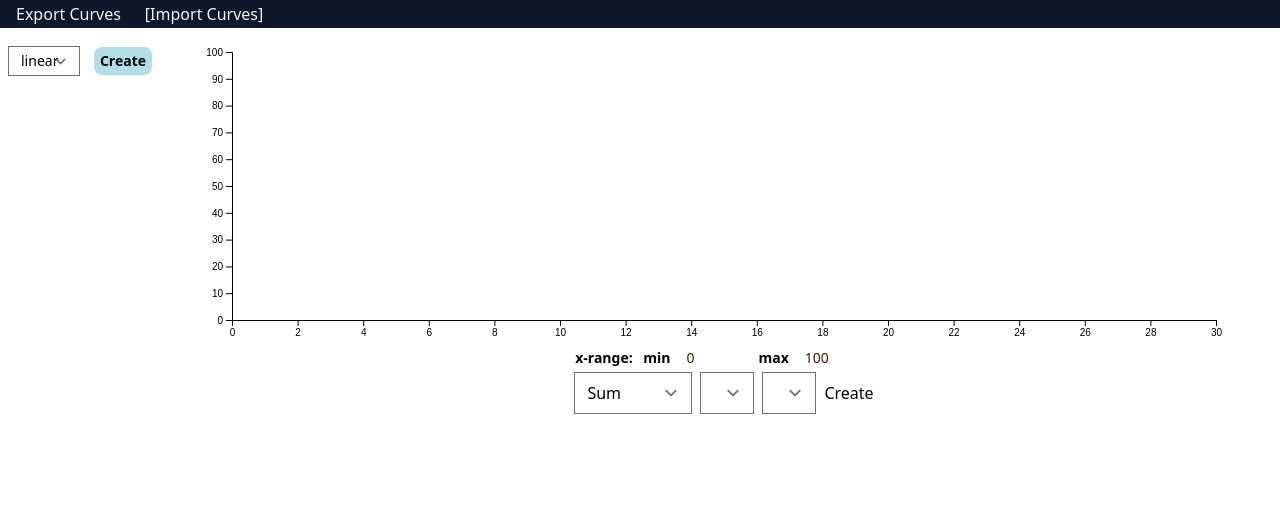
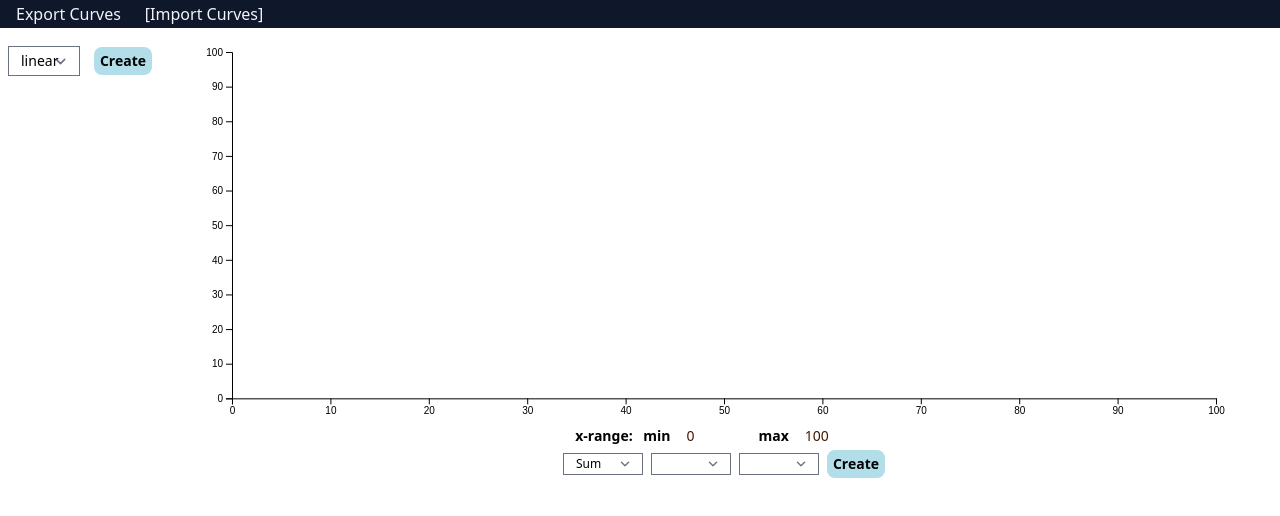
Before and after one commit to justin-m-lacy/rpg-curves, a Vue app: page / in a window 1280 px wide. Shown: the top 516 px of the page. Built offline with nearby package versions, Linux system fonts and the light colour scheme.

Commit message:
fix graph domain not updating from parent.

```diff
--- a/src/model/curve-model.ts
+++ b/src/model/curve-model.ts
@@ -18,7 +18,10 @@ export class CurveModel {
 
 	readonly params: Record<string, CurveParam> = {};
 
-	label: string;
+	get label() { return this._label }
+	set label(v) { this._label = v }
+	protected _label: string;
+
 	color?: string;
 
 	constructor(opts: {
@@ -33,7 +36,7 @@ export class CurveModel {
 
 		this.color = opts.color;
 		this._curve = opts.curve; // typescript complaint
-		this.label = opts.label ?? 'new curve';
+		this._label = opts.label ?? 'new curve';
 		this.setCurve(opts.curve, opts.params);
 
 	}
--- a/src/model/curve-sum.ts
+++ b/src/model/curve-sum.ts
@@ -33,9 +33,11 @@ export class CurveSumModel extends CurveModel {
 			params: opts.params
 		});
 
+
 		this.curveA = opts.curveA;
 		this.curveB = opts.curveB;
 		this.setCurve(this);
+
 
 		this.addParam({
 			prop: 'A',
@@ -46,6 +48,10 @@ export class CurveSumModel extends CurveModel {
 			value: opts.B ?? 1
 		})
 
+		this.label = opts.label ?? (this.curveA?.label ?? this.curveA.type) +
+			(this.A < 0 || this.B < 0 ? ' - ' : ' + ') + (this.curveB?.label ?? this.curveB.type);
+
+
 	}
 
 	map(x: number) {
--- a/src/model/curves/curves.ts
+++ b/src/model/curves/curves.ts
@@ -11,6 +11,7 @@ export type CurveCreator<D extends object = any> = {
 }
 
 export type TCurve<D extends object = object> = D & {
+	label?: string;
 	type: string;
 	map(x: number): number;
 }
--- a/src/store/select-store.ts
+++ b/src/store/select-store.ts
@@ -32,9 +32,9 @@ export const useSelect = defineStore('select', () => {
 	function isSelected(c: CurveModel) {
 		return selected.value.some(v => v.id == c.id);
 	}
-	function toggleSelect(m: CurveModel) {
+	function toggleSelect(m: CurveModel, multi?: boolean) {
 		selected.value.includes(m) ? deselect(m) :
-			select(m);
+			select(m, multi);
 	}
 
 	useEventBus<'deletecurve', CurveModel>('deletecurve').on((_, m) => {
--- a/src/style.css
+++ b/src/style.css
@@ -30,6 +30,9 @@
 		text-amber-950;
 	  }
 
+	  .btn {
+		@apply font-semibold bg-cyan-600/30 text-sm px-1.5 py-1 rounded-lg;
+	  }
 }
 
 body {
--- a/src/view/App.vue
+++ b/src/view/App.vue
@@ -26,7 +26,7 @@ function onNewCurve(model: CurveModel) {
 	<div class="flex flex-col h-screen w-full">
 		<Header></Header>
 
-		<div class="h-full flex gap-x-2 justify-stretch items-stretch">
+		<div class="h-full flex gap-x-2 justify-stretch items-start">
 			<div class="flex flex-col gap-y-1.5 p-2 py-4 min-w-36 w-40 bg-white/75 min-h-full">
 				<NewCurve @newCurve="onNewCurve" />
 				<CurvesList />
@@ -35,9 +35,9 @@ function onNewCurve(model: CurveModel) {
 			<div class="h-full flex flex-col gap-y-1 grow-4">
 				<!--<GraphView v-if="chartsLoaded" class="basis-1/2"
 						   :curves="select.selected" />-->
-				<D3GraphView class="basis-1/2" :curves="view.viewing" />
+				<D3GraphView :curves="view.viewing" class="max-h-7/12" />
 				<div class="flex flex-wrap gap-y-3">
-					<CurveEditor v-for="curve in select.selected" class="flex justify-stretch"
+					<CurveEditor v-for="curve in select.selected" class="flex"
 								 :model="curve" :key="curve.id" />
 				</div>
 			</div>
--- a/src/view/controls/NewComposite.vue
+++ b/src/view/controls/NewComposite.vue
@@ -29,18 +29,19 @@ function tryCreate() {
 }
 </script>
 <template>
-	<div class="flex gap-x-2">
-		<select v-model="compositeType">
+	<div class="flex gap-x-2 text-sm items-center">
+		<select v-model="compositeType" class="py-0.5 my-0 text-xs w-20">
 			<option :value="'curvesum'">Sum</option>
 			<option :value="'curvediff'">Subtract</option>
 		</select>
-		<select v-model="modelA">
+		<select v-model="modelA" class="py-0.5 my-0 text-xs w-20">
 			<option v-for="m in curves" :value="m">{{ m.label }}</option>
 		</select>
-		<select v-model="modelB">
+		<select v-model="modelB" class="py-0.5 my-0 text-xs w-20">
 			<option v-for="m in curves" :value="m">{{ m.label }}</option>
 		</select>
-		<button type="button" :disabled="!modelA || !modelB"
+		<button type="button" class="btn"
+				:disabled="!modelA || !modelB"
 				@click="tryCreate">Create</button>
 	</div>
 </template>
--- a/src/view/controls/NewCurve.vue
+++ b/src/view/controls/NewCurve.vue
@@ -24,8 +24,7 @@ const onCreate = () => {
 <template>
 	<div class="flex gap-x-2 justify-between items-center">
 		<CurveSelector v-model="creator" />
-		<button type="button" class="bg-cyan-600/30 text-sm
-			font-semibold px-1.5 py-1 my-0 rounded-lg"
+		<button type="button" class="btn"
 				@click="onCreate">Create</button>
 	</div>
 
--- a/src/view/controls/Range.vue
+++ b/src/view/controls/Range.vue
@@ -44,12 +44,12 @@ function onChangeMax(val: string) {
 
 </script>
 <template>
-	<div class="flex gap-x-1 items-center text-sm">
-		<div v-if="title" class="font-semibold w-16">{{ title }}</div>
-		<label class="text-sm font-semibold">min</label>
+	<div class="flex gap-x-1 items-center text-sm  select-none">
+		<div v-if="title" class="font-semibold w-16 pointer-events-none">{{ title }}</div>
+		<label class="text-sm font-semibold pointer-events-none">min</label>
 		<input title="min" type="number" class="text-sm w-20 py-1" :value="model?.[0] ?? 0"
 			   @change="onChangeMin(($event.target as HTMLInputElement).value)">
-		<label class="text-sm font-semibold">max</label>
+		<label class="text-sm font-semibold pointer-events-none">max</label>
 		<input title="max" type="number" class="text-sm w-20  py-1" :value="model?.[1] ?? 100"
 			   @change="onChangeMax(($event.target as HTMLInputElement).value)">
 	</div>
--- a/src/view/panes/D3Graph.vue
+++ b/src/view/panes/D3Graph.vue
@@ -9,7 +9,7 @@ import * as d3 from "d3";
 import { getMinMax } from '../../util/array';
 
 const props = defineProps<{
-	curves: CurveModel[]
+	curves: CurveModel[],
 }>();
 
 // svg drawn elements.
@@ -23,7 +23,7 @@ const marginLeft = 64;
 const marginBottom = 24;
 
 // domain of x-axis
-const domain = defineModel<[number, number]>('range', { default: [0, 30] });
+const domain = defineModel<[number, number]>('domain', { default: [0, 30] });
 const range = useRange();
 
 useZoom(svgRef, domain);
@@ -116,12 +116,16 @@ function makeLine(model: CurveModel) {
 </script>
 <template>
 
-	<svg ref="svgRef" class="grow w-full">
-		<g ref="xAxisRef"
+	<svg ref="svgRef" class="w-full">
+		<g ref="xAxisRef" class="select-none"
 		   :transform="`translate(0, ${-marginBottom + (outRect?.height ?? 0)})`" />
-		<g ref="yAxisRef"
+		<g ref="yAxisRef" class="select-none"
 		   :transform="`translate(${marginLeft}, 0)`" />
-		<path v-for="(model, ind) in curves" fill="none" strokeWidth="1.5"
+		<path v-for="(model) in curves" fill="none" stroke-width="12"
+			  stroke="transparent"
+			  @click="selects.toggleSelect(model)"
+			  :d="makeLine(model)" />
+		<path v-for="(model, ind) in curves" fill="none" :stroke-width="selects.isSelected(model) ? 2.5 : 1.5"
 			  :stroke="model.color ?? UniqueColor(ind, colors)"
 			  @click="selects.toggleSelect(model)"
 			  :d="makeLine(model)" />
--- a/src/view/panes/D3GraphView.vue
+++ b/src/view/panes/D3GraphView.vue
@@ -8,9 +8,11 @@ import NewComposite from "@/view/controls/NewComposite.vue";
 import Range from "@/view/controls/Range.vue";
 import D3Graph from "@/view/panes/D3Graph.vue";
 
-const props = defineProps<{
+defineProps<{
 	curves: CurveModel[]
 }>();
+
+const elRef = shallowRef<HTMLElement>();
 
 const selects = useSelect();
 const domain = useRange(0, 100);
@@ -21,8 +23,9 @@ function onNewComposite(m: CurveSumModel) {
 
 </script>
 <template>
-	<div class="flex flex-col w-full h-full items-center">
-		<D3Graph :curves="curves" v-model:domain="domain" />
+	<div ref="elRef" class="flex flex-col grow w-full items-center">
+		<D3Graph :curves="curves" class="min-h-1/2 grow shrink"
+				 v-model:domain="domain" />
 		<Range title="x-range:" v-model="domain" />
 		<NewComposite :curves="curves" @create="onNewComposite" />
 	</div>
```
